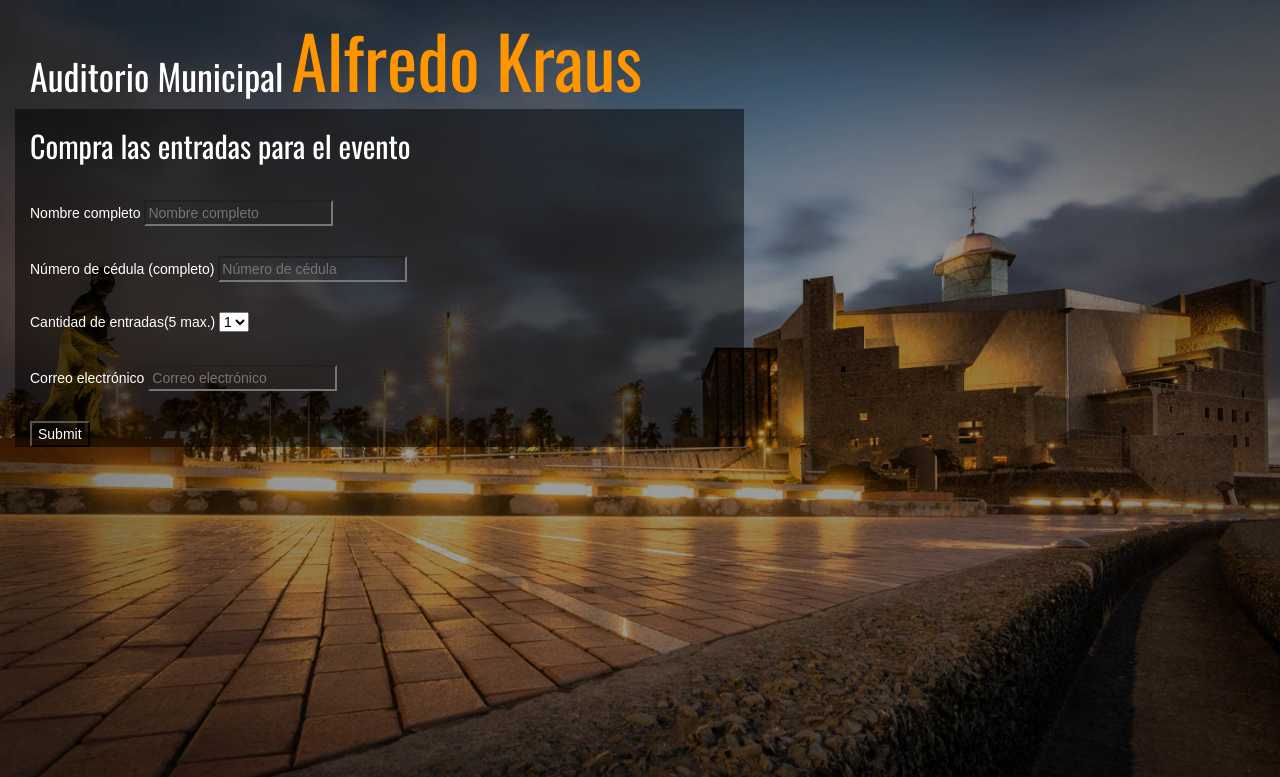
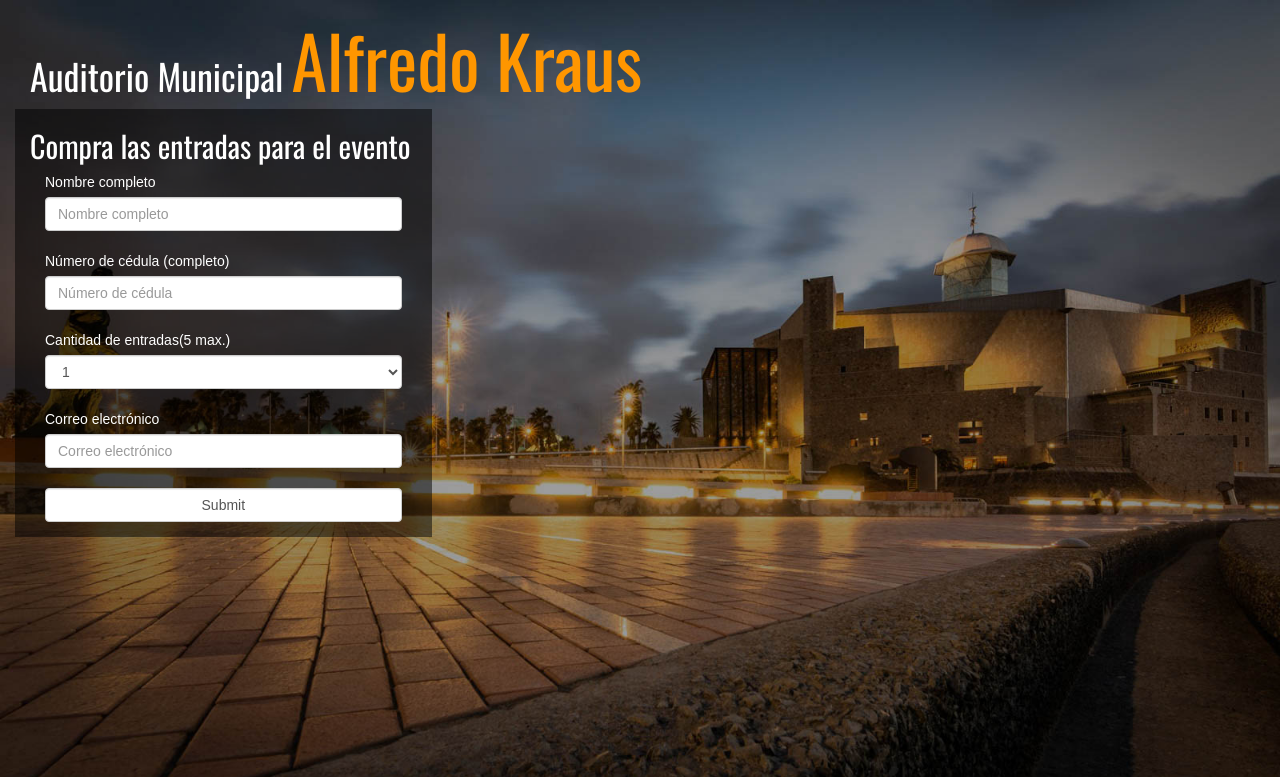
Before and after one commit to holtlanf999/proyecto-auditorio, a PHP site: page /comprar.html in a window 1280 px wide. Shown: the top 777 px of the page. Run offline with PHP 8.4, Linux system fonts and the light colour scheme.

Commit message:
form agregado

```diff
--- a/comprar.html
+++ b/comprar.html
@@ -11,15 +11,16 @@
 	<body class="col-md-12">
 		<h1 class="col-md-12">Auditorio Municipal <span>Alfredo Kraus</span></h1>
 
-	<div class="col-md-7 table-container">
+		<div class="col-md-4 table-container">
 			<h2>Compra las entradas para el evento</h2>
 			<form action="submit">
+				<div class="form-group col-md-12">
 					<label for="name">Nombre completo</label>
-		<input type="text" name="name" id="name" placeholder="Nombre completo"><br>
+					<input type="text" class="form-control" name="name" id="name" placeholder="Nombre completo"><br>
 					<label for="id">Número de cédula (completo)</label>
-		<input type="text" name="userId" id="userId" placeholder="Número de cédula"><br>
+					<input type="text" class="form-control" name="userId" id="userId" placeholder="Número de cédula"><br>
 					<label for="entradas">Cantidad de entradas(5 max.)</label>
-		<select name="entradas" id="entradas">
+					<select class="form-control" name="entradas" id="entradas">
 						<option value="1">1</option>
 						<option value="2">2</option>
 						<option value="3">3</option>
@@ -27,8 +28,9 @@
 						<option value="5">5</option>
 					</select><br>
 					<label for="email">Correo electrónico</label>
-		<input type="email" name="email" id="email" placeholder="Correo electrónico"><br>
-		<input type="submit">
+					<input type="email" class="form-control" name="email" id="email" placeholder="Correo electrónico"><br>
+					<input type="submit" class="form-control">
+				</div>
 			</form>
 		</div>
 		<!-- script -->
--- a/css/main.css
+++ b/css/main.css
@@ -9,11 +9,6 @@ body{
 
 label{
 	font-weight: 100;
-}
-
-input{
-	background-color: transparent;
-	margin: 2em 0 0 0;
 }
 
 h1{
@@ -28,11 +23,6 @@ h1 span{
 
 h2{
 	font-family: Oswald;
-}
-
-select{
-	color: #000;
-	margin: 2em 0 0 0;
 }
 
 .table-container{
--- a/index.html
+++ b/index.html
@@ -12,7 +12,7 @@
 	<h1 class="col-md-12">Auditorio Municipal <span>Alfredo Kraus</span></h1>
 
 	<div class="col-md-7 table-container">
-	<h2>Temporada _ _ _ _ _ _ _ _ - Eventos</h2>
+	<h2>Eventos</h2>
 		<table class="table table-condensed">
 		  	<tr>
 			    <th>Concierto</th>
```
Lines whose indentation alone changed are shown as unchanged.
